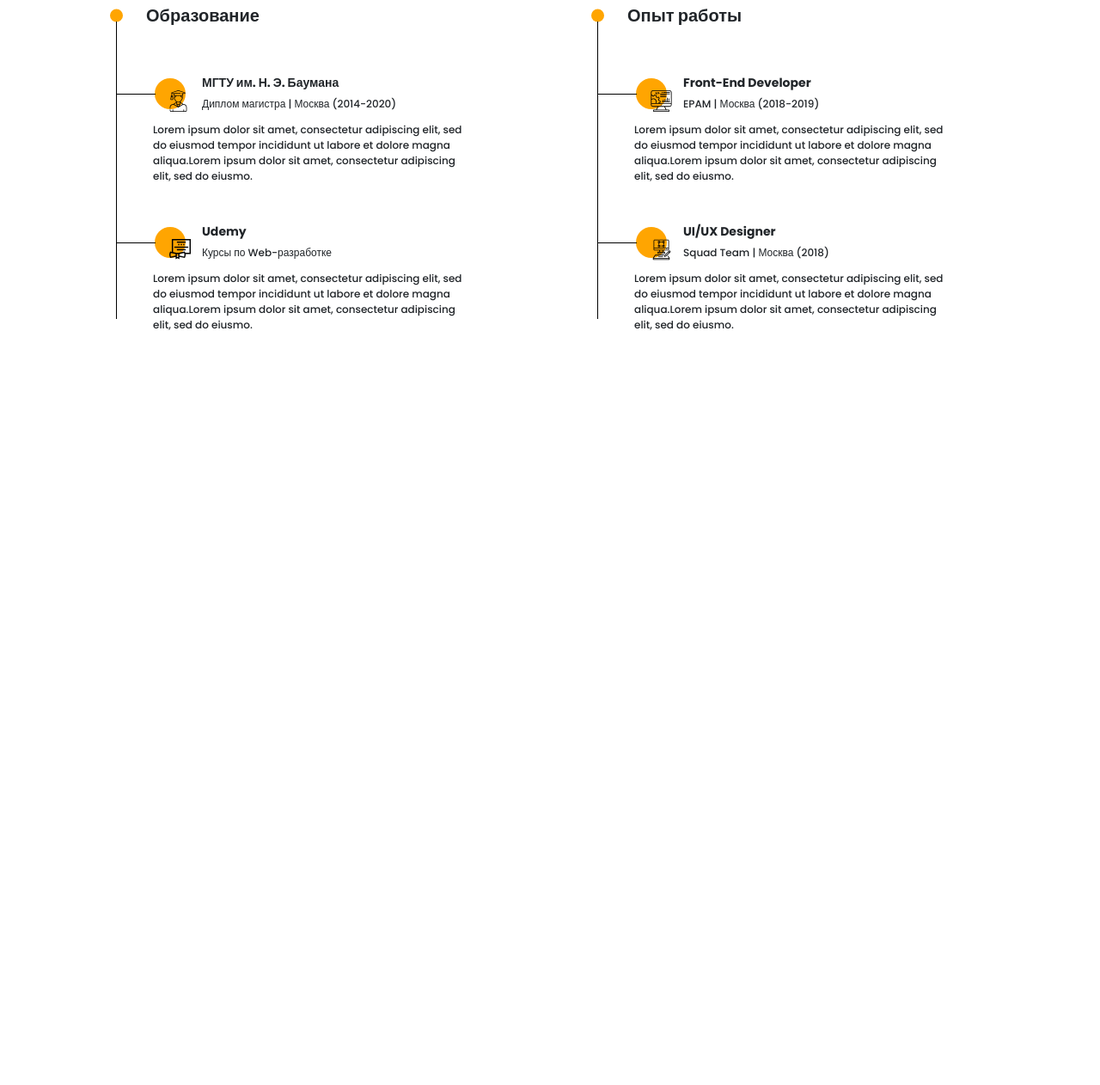
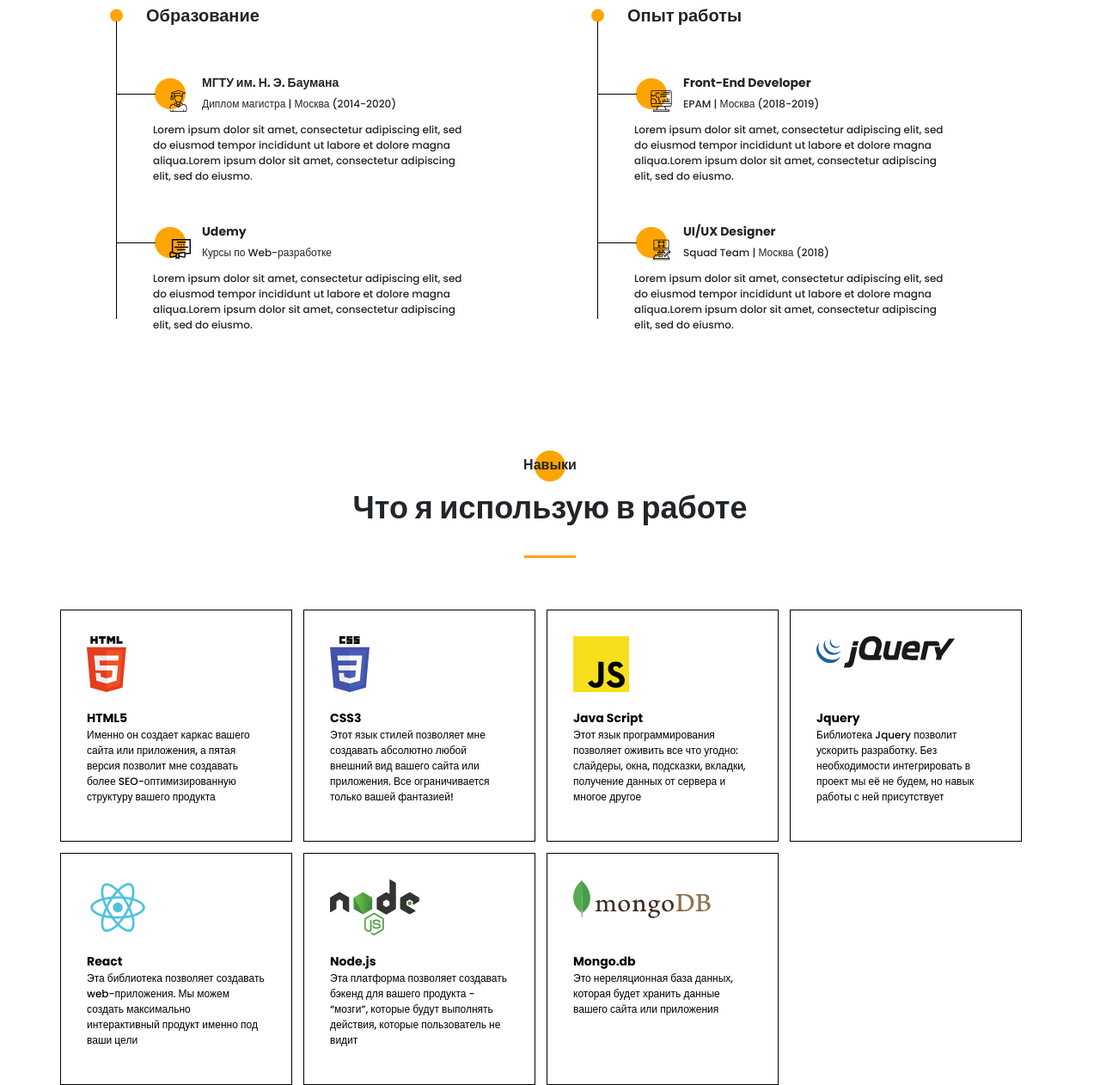
Before and after one commit to web-turist/sait-portfolio, a website: page src/index.html in a window 1280 px wide. Shown: the part 1817-3079 px from the top of the page at 86% size. Before the commit the page ends 2220 px from the top, so only its background shows below. Drawn offline with Linux system fonts and the light colour scheme; files whose address does not match are found by name.

Commit message:
завершен блок с навыками

```diff
--- a/src/index.html
+++ b/src/index.html
@@ -221,6 +221,85 @@
             </div>
         </div>
     </section>
+
+    <section class="skills">
+        <div class="container">
+            <h2 class="title title_fz16 skills__title">Навыки</h2>
+            <div class="title title_fz36 skills__subtitle">Что я использую в работе</div>
+            <div class="divider"></div>
+            <div class="skills__wrapper">
+                <div class="skills__wrapper__item">
+                    <div class="skills__wrapper__item-img">
+                        <img src="img/icons/scills_html.svg" alt="html5">
+                    </div>
+                    <div class="skills__wrapper__item-head">HTML5</div>
+                    <div class="skills__wrapper__item-descr">
+                        Именно он создает каркас вашего сайта или приложения, а пятая версия позволит мне создавать более SEO-оптимизированную структуру вашего продукта
+                    </div>
+                </div>
+
+                <div class="skills__wrapper__item">
+                    <div class="skills_wrapper__item-img">
+                        <img src="img/icons/scills_css.svg" alt="css">
+                    </div>
+                    <div class="skills__wrapper__item-head">CSS3</div>
+                    <div class="skills__wrapper__item-descr">
+                        Этот язык стилей позволяет мне создавать абсолютно любой внешний вид вашего сайта или приложения. Все ограничивается только вашей фантазией!
+                    </div>
+                </div>
+
+                <div class="skills__wrapper__item">
+                    <div class="skills__wrapper__item-img">
+                        <img src="img/icons/scills_js.svg" alt="javascript">
+                    </div>
+                    <div class="skills__wrapper__item-head">Java Script</div>
+                    <div class="skills__wrapper__item-descr">
+                        Этот язык программирования позволяет оживить все что угодно: слайдеры, окна, подсказки, вкладки, получение данных от сервера и многое другое
+                    </div>
+                </div>
+
+                <div class="skills__wrapper__item">
+                    <div class="skills__wrapper__item-img">
+                        <img src="img/icons/scills_jquery.svg" alt="jquery">
+                    </div>
+                    <div class="skills__wrapper__item-head">Jquery</div>
+                    <div class="skills__wrapper__item-descr">
+                        Библиотека Jquery позволит ускорить разработку. Без необходимости интегрировать в проект мы её не будем, но навык работы с ней присутствует
+                    </div>
+                </div>
+
+                <div class="skills__wrapper__item">
+                    <div class="skills__wrapper__item-img">
+                        <img src="img/icons/scills_react.svg" alt="react">
+                    </div>
+                    <div class="skills__wrapper__item-head">React</div>
+                    <div class="skills__wrapper__item-descr">
+                        Эта библиотека позволяет создавать web-приложения. Мы можем создать максимально интерактивный продукт именно под ваши цели
+                    </div>
+                </div>
+
+                <div class="skills__wrapper__item">
+                    <div class="skills__wrapper__item-img">
+                        <img src="img/icons/scills_nodejs.svg" alt="nodejs">
+                    </div>
+                    <div class="skills__wrapper__item-head">Node.js</div>
+                    <div class="skills__wrapper__item-descr">
+                        Эта платформа позволяет создавать бэкенд для вашего продукта - “мозги”, которые будут выполнять действия, которые пользователь не видит
+                    </div>
+                </div>
+                <div class="skills__wrapper__item">
+                    <div class="skills__wrapper__item-img">
+                        <img src="img/icons/scills_mongodb.svg" alt="mongodb">
+                    </div>
+                    <div class="skills__wrapper__item-head">Mongo.db</div>
+                    <div class="skills__wrapper__item-descr">
+                        Это нереляционная база данных, которая будет хранить данные вашего сайта или приложения
+                    </div>
+                </div>
+            </div>
+
+        </div>
+    </section>
     <script src="js/script.js"></script>
 </body>
 </html>
--- /dev/null
+++ b/src/sass/blocks/_skills.scss
@@ -0,0 +1,48 @@
+.skills {
+    padding-top: 126px;
+    &__title {
+        position: relative;
+        text-align: center;
+        @include before-circle;
+        &:before {
+            top: -5px;
+            left: 50%;
+            transform: translateX(-50%);
+        }
+    }
+    &__subtitle {
+        text-align: center;
+    }
+    &__wrapper {
+        // margin-top: 60px;
+        margin-top: 60px;
+        display: grid;
+        grid-template: repeat(auto-fill, minmax(270px, auto)) / repeat(auto-fill, 270px);
+        grid-auto-rows: minmax(270px, auto);
+        gap: 13px;
+
+        &__item {
+            padding: 30px 30px 25px 30px;
+            width: 270px;
+            min-height: 270px;
+            border: 1px solid black;
+            &-img {
+                min-height: 65px;
+            }
+            &-head {
+                margin-top: 20px;
+                font-weight: 700;
+                font-size: 14px;
+                line-height: 21px;
+                color: #000000;
+            }
+            &-descr {
+                font-weight: 500;
+                font-size: 12px;
+                line-height: 18px;
+                color: #000000;
+            }
+        }
+
+    }
+}
--- a/src/sass/style.scss
+++ b/src/sass/style.scss
@@ -8,6 +8,7 @@
 @import 'blocks/hamburger';
 @import 'blocks/about';
 @import 'blocks/resume';
+@import 'blocks/skills';
 
 
 * {
```
Also changed, not shown: src/css/style.min.css.
